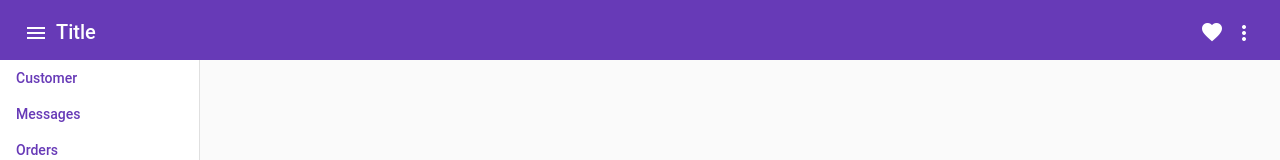
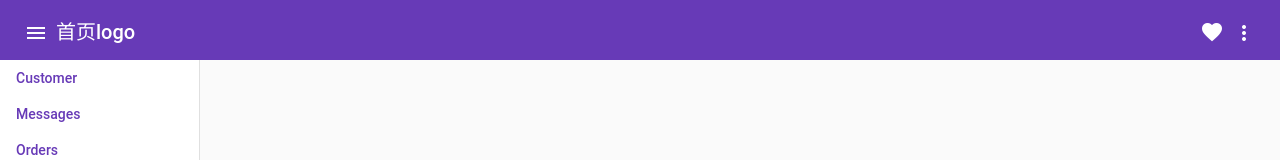
Before and after one commit to hengyilin/ldms-client, an Angular app: page / in a window 1280 px wide. Shown: the top 160 px of the page. Built offline with nearby package versions, Linux system fonts and the light colour scheme.

Commit message:
angular学习——导航栏调整

```diff
--- a/src/app/app.component.css
+++ b/src/app/app.component.css
@@ -1,17 +1,17 @@
 .toolBarPosition {
   position: absolute;
   top: 0;
+  left: 0;
   right: 0;
-  left: 0;
   height: 60px;
 }
 
 .sideBarPosition {
   position: absolute;
   top: 60px;
-  right: 0;
   bottom: 0;
   left: 0;
+  right: 0;
 }
 
 .sideBarPosition .mat-drawer {
--- a/src/app/app.component.html
+++ b/src/app/app.component.html
@@ -1,14 +1,20 @@
 <mat-toolbar color="primary" class="toolBarPosition">
   <mat-toolbar-row>
+
     <button mat-icon-button (click)="drawer.toggle()">
       <mat-icon>menu</mat-icon>
     </button>
-    <span>Title</span>
+
+    <span>首页logo</span>
+
     <span class="spacer"></span>
+
     <mat-icon>favorite</mat-icon>
+
     <button mat-icon-button [matMenuTriggerFor]="menu">
       <mat-icon>more_vert</mat-icon>
     </button>
+
     <mat-menu #menu="matMenu">
       <button mat-menu-item>
         <mat-icon>publish</mat-icon>
@@ -23,6 +29,7 @@
         <span>Delete</span>
       </button>
     </mat-menu>
+
   </mat-toolbar-row>
 </mat-toolbar>
 
```
